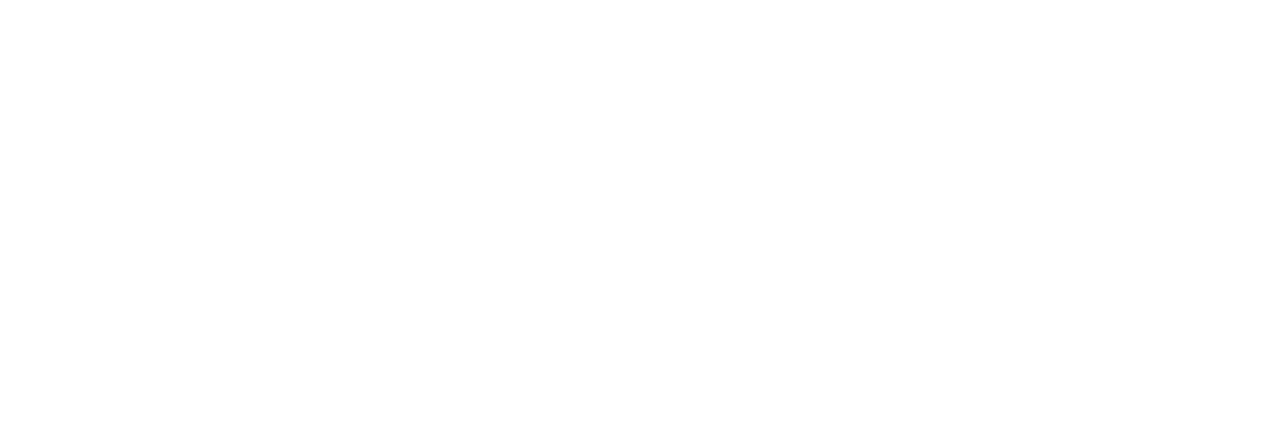
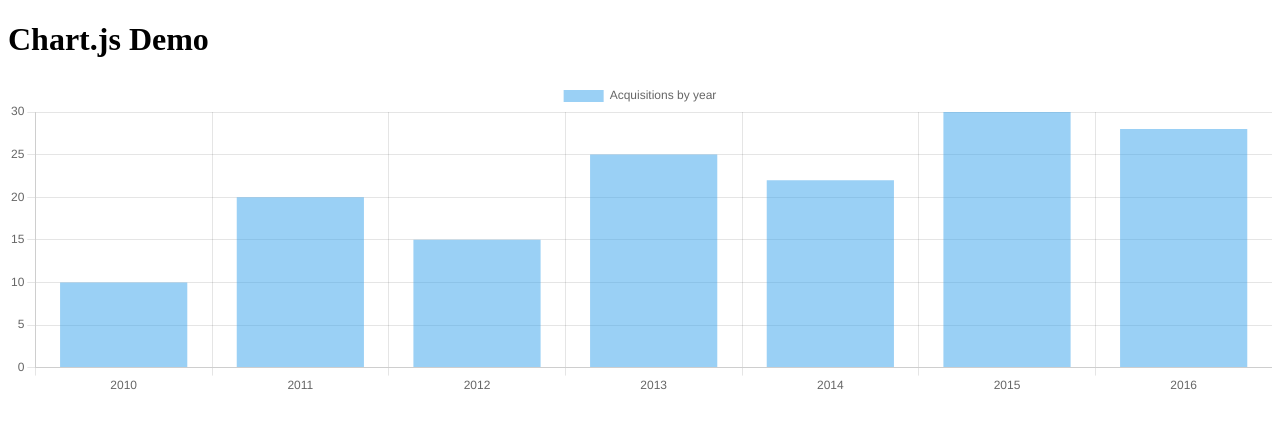
Before and after one commit to RumeshKumara/demo-chart-js, a website: page index.html in a window 1280 px wide. Drawn offline with nearby package versions, Linux system fonts and the light colour scheme.

Commit message:
Add Chart.js demo with bar chart visualization

```diff
--- a/index.html
+++ b/index.html
@@ -4,6 +4,35 @@
     <meta charset="UTF-8" />
     <meta name="viewport" content="width=device-width, initial-scale=1.0" />
     <title>Document</title>
+    <script src="https://cdn.jsdelivr.net/npm/chart.js@4.5.0/dist/chart.umd.js"></script>
   </head>
-  <body></body>
+  <body>
+    <h1>Chart.js Demo</h1>
+    <canvas id="myChart" width="800" height="200"></canvas>
+
+    <script>
+      const data = [
+        { year: 2010, count: 10 },
+        { year: 2011, count: 20 },
+        { year: 2012, count: 15 },
+        { year: 2013, count: 25 },
+        { year: 2014, count: 22 },
+        { year: 2015, count: 30 },
+        { year: 2016, count: 28 },
+      ];
+
+      new Chart(document.getElementById("myChart"), {
+        type: "bar",
+        data: {
+          labels: data.map((row) => row.year),
+          datasets: [
+            {
+              label: "Acquisitions by year",
+              data: data.map((row) => row.count),
+            },
+          ],
+        },
+      });
+    </script>
+  </body>
 </html>
```
